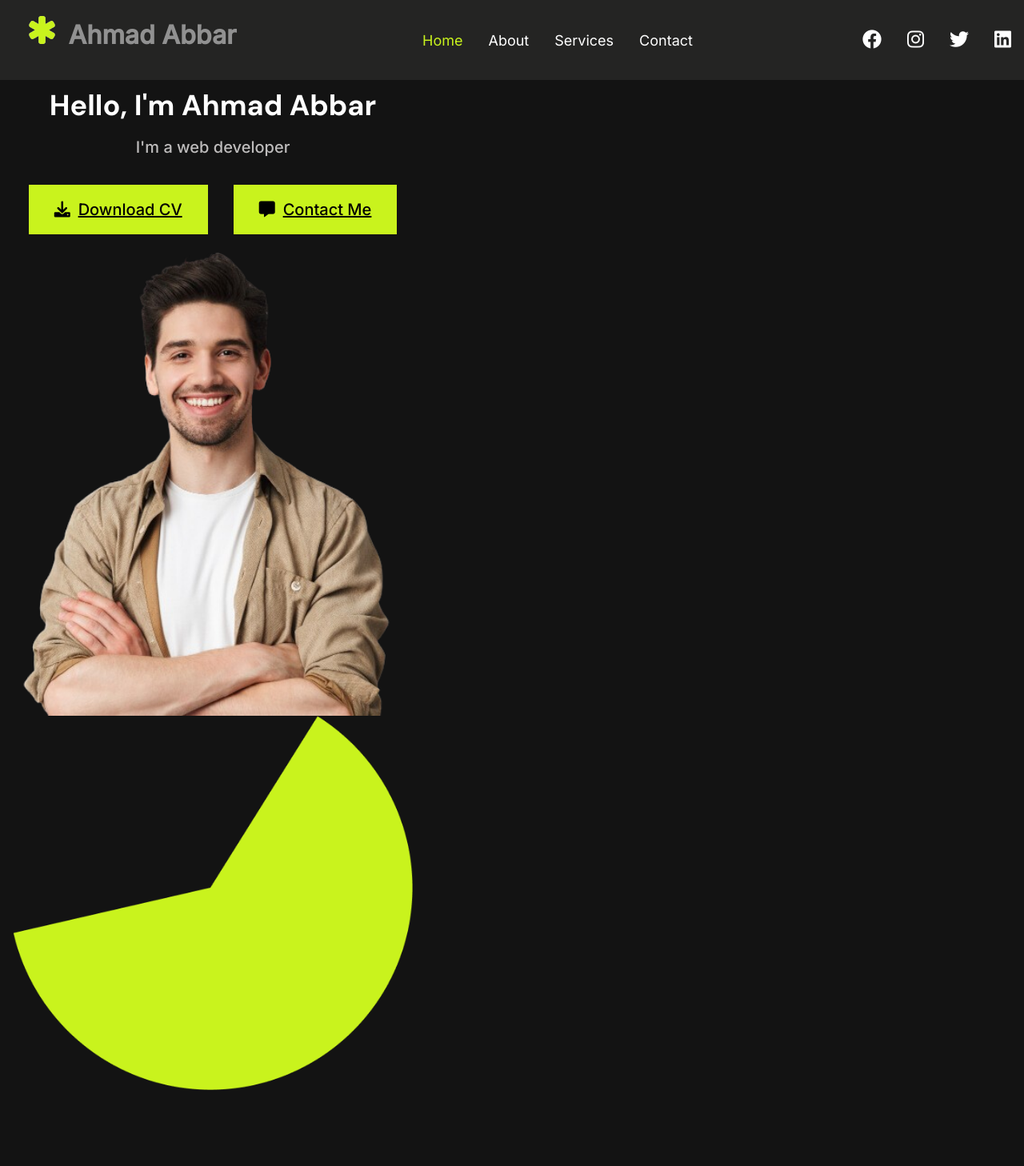
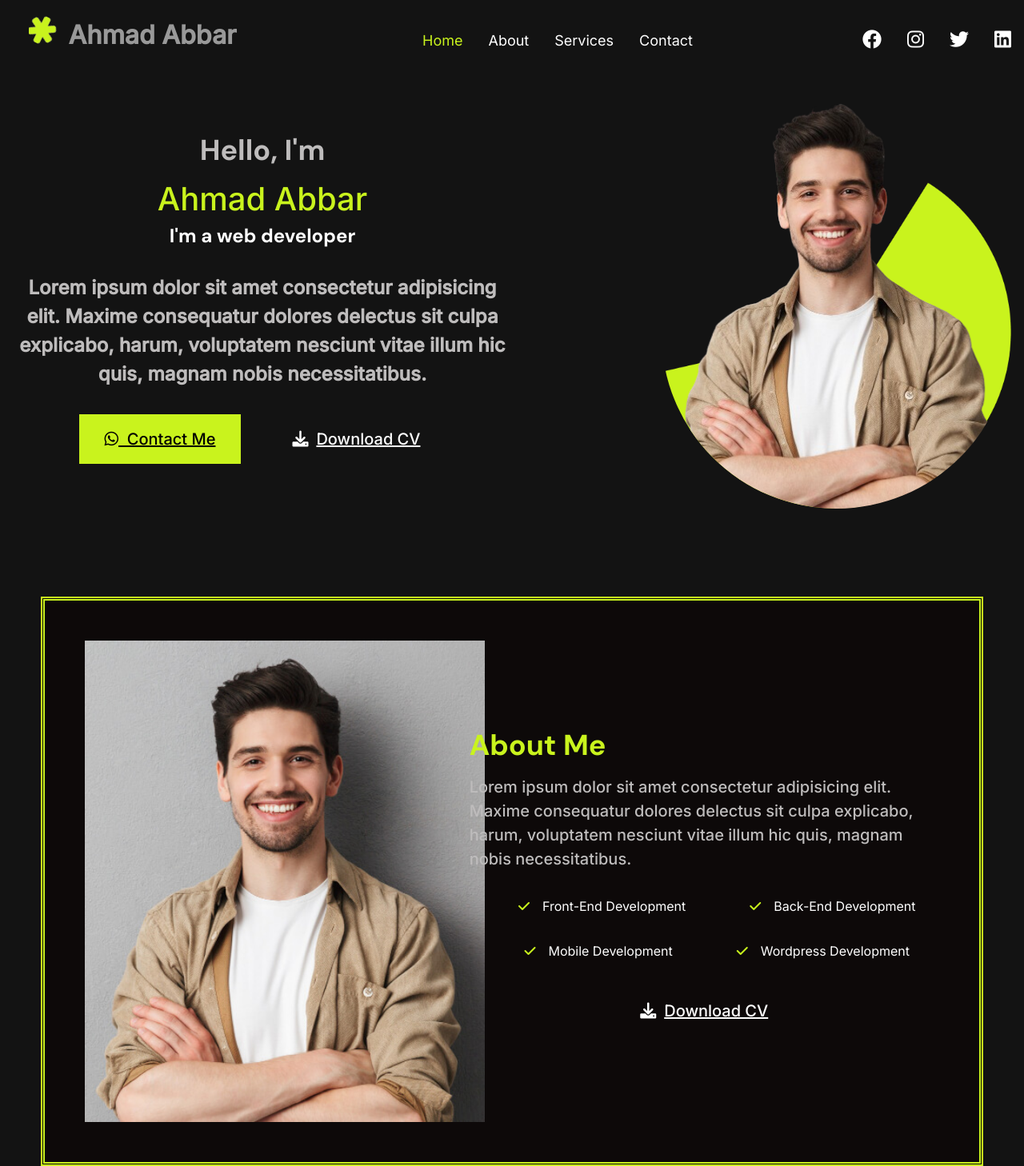
Before and after one commit to ahmadabodyaa121/portfolio, a plain HTML site: page index.html in a window 1280 px wide. Shown: the whole page at 80% size. Before the commit the page ends 1373 px from the top, so only its background shows below. Drawn offline with nearby package versions, Linux system fonts and the light colour scheme.

Commit message:
about me section

```diff
--- a/css/style.css
+++ b/css/style.css
@@ -19,6 +19,64 @@ span{
 p{
     color: var(--p-color);
 }
+/* start header */
+.header{
+    position: fixed;
+    top: 0;
+    left: 0;
+    width: 100%;
+    height: 100px;
+
+
+    z-index: 1000;
+}
+.header-active{background-color: #000000;
+border-bottom: 2px solid #393838;
+
+}
+.header .container{
+    display: flex;
+    justify-content: space-between;
+    align-items: center;
+}
+
+.header .container .logo img{
+    width: 175px;
+}
+.header .container .links{
+    display: flex;
+    gap: 2rem;
+}
+
+.header .container .links .link{
+    color: #fff;
+    text-decoration: none;
+    transition: 0.3s;
+    text-transform: capitalize;
+    font-size: 18px;
+    font-weight: 350;
+
+}
+.header .container .links .link.active{
+    color: var(--main-color);
+}
+.header .container .links .link:hover{
+    color: var(--main-color);
+    transform: scale(1.1);
+}
+.header .container .social-links{
+    display: flex;
+    gap: 2rem;
+}
+.header .container .social-links .social-link{
+    color: #fff;
+    font-size: 1.5rem;
+    transition: 0.3s;
+}
+.header .container .social-links .social-link:hover{
+    color: var(--main-color);
+    transform: scale(1.1);
+    }
 .logo{
     width: 300px;
     height: 100px;
@@ -96,13 +154,8 @@ p{
 }
 
 .hero{
-    display: flex;
     padding-top: 100px;
-    align-items: center;
-    justify-content: center;
-    background-size: cover;
-    background-position: center;
-    background-repeat: no-repeat;
+
 }
 .hero .container{
     display: flex;
@@ -110,19 +163,38 @@ p{
     align-items: center;
 
 }
-.hero-text{
+.hero .hero-text{
     text-align: center;
-    color: #fff;
+    width: 50%;
 }
-.hero-title{
+.hero .hero-text .hello{
     font-size: var(--h1-font-size);
     font-weight: 700;
     margin-bottom: 1rem;
+    color: var(--p-color);
 }
-.hero-desc{
-    font-size: var(--h3-font-size);
-    font-weight: 500;
+.hero .hero-text .hero-desc{
+    font-size: var(--h2-font-size);
+    font-weight: 700;
     margin-bottom: 2rem;
+}
+.hero .hero-img{
+    width: 35%;
+}
+.hero-img{
+    position: relative;
+    border-radius: 0 0 600px 600px;
+    /* background-color: var(--white-color); */
+    overflow: hidden;
+
+}
+.hero-bg-img{
+    position: absolute;
+
+    z-index: -1;
+   left:0;
+   bottom:0;
+
 }
 .hero-btns{
     display: flex;
@@ -130,7 +202,7 @@ p{
     justify-content: center;
     gap: 2rem;
 }
-.hero-btn{
+    .hero-contact-btn{
     display: inline-block;
     padding: 1rem 2rem;
     background-color: var(--main-color);
@@ -140,7 +212,20 @@ p{
     text-transform: capitalize;
     transition: 0.3s;
 }
-.hero-btn:hover{
+.download-btn{
+    display: inline-block;
+    padding: 1rem 2rem;
+    /* background-color: var(--main-color); */
+    color: var(--white-color);
+    font-size: var(--h3-font-size);
+    font-weight: 500;
+    text-transform: capitalize;
+    transition: 0.3s;
+}
+.hero-contact-btn:hover{
+    transform: scale(1.1);
+}
+.download-btn:hover{
     transform: scale(1.1);
 }
 .hero-img{
@@ -154,60 +239,87 @@ p{
     left: 0;
     z-index: -1;
 }
-/* start header */
-.header{
-    position: fixed;
-    top: 0;
-    left: 0;
-    width: 100%;
-    height: 100px;
-    background-color: #242423;
+/* end hero */
+/* start about */
+.about{
+    padding-top: 100px;
 
-    z-index: 100;
 }
-.header .container{
+.about .container{
+    padding: 50px;
     display: flex;
     justify-content: space-between;
     align-items: center;
+    background-color:rgb(13, 9, 9);
+    width: 92%;
+    border:5px double var(--main-color);
+}
+.about .about-img{
+    width: 40%;
+}
+.about .about-text {
+    width: 55%;
+}
+.about .about-title{
+    font-size: var(--h1-font-size);
+    font-weight: 700;
+    margin-bottom: 1rem;
+    color: var(--p-color);
+}
+.about .about-title {
+    color: var(--main-color);
+}
+.about .about-desc{
+    font-size: var(--h3-font-size);
+    font-weight: 500;
+    margin-bottom: 2rem;
+}
+.about .about-btns{
+    display: flex;
+    align-items: center;
+    justify-content: center;
+    gap: 2rem;
+}
+.about .about-contact-btn{
+    display: inline-block;
+    padding: 1rem 2rem;
+}
+.about .about-download-btn{
+    display: inline-block;
+    padding: 1rem 2rem;
+}
+.about .about-contact-btn:hover{
+    transform: scale(1.1);
+}
+.about .about-download-btn:hover{
+    transform: scale(1.1);
+}
+.about .about-img img{
+    width: 500px;
 }
 
-.header .container .logo img{
-    width: 175px;
+.my-experiences-container .my-experiences{
+    display: flex;
+    flex-wrap: wrap;
+    justify-content: center;
+    align-items: center;
+    margin-top: 2rem;
+    margin-bottom: 2rem;
+    gap: 5rem;
+
 }
-.header .container .links{
+.fa-check{
+    color: var(--main-color);
+}
+.about .my-experiences .experience-item{
     display: flex;
-    gap: 2rem;
+    align-items: center;
+    gap: 1rem;
 }
 
-.header .container .links .link{
-    color: #fff;
-    text-decoration: none;
-    transition: 0.3s;
-    text-transform: capitalize;
-    font-size: 18px;
-    font-weight: 350;
 
-}
-.header .container .links .link.active{
-    color: var(--main-color);
-}
-.header .container .links .link:hover{
-    color: var(--main-color);
-    transform: scale(1.1);
-}
-.header .container .social-links{
-    display: flex;
-    gap: 2rem;
-}
-.header .container .social-links .social-link{
-    color: #fff;
-    font-size: 1.5rem;
-    transition: 0.3s;
-}
-.header .container .social-links .social-link:hover{
-    color: var(--main-color);
-    transform: scale(1.1);
-    }
+/* end about */
+
 body{
     background-color: #131313;
     color: #fff;
--- a/index.html
+++ b/index.html
@@ -7,7 +7,8 @@
     <title>protfolio | Ahmad Abbar</title>
 
     <!-- to add favicon -->
-    <link rel="icon " href="img/logo_icon.png">
+    <link rel="icon "  href="img/logo_icon.png">
+
     <!-- css  -->
     <!-- bootstrap -->
     <link href="https://cdn.jsdelivr.net/npm/bootstrap@5.3.3/dist/css/bootstrap.min.css" rel="stylesheet"
@@ -56,31 +57,76 @@
     </header>
     <!-- end header -->
     <!-- home -->
-    <section class="hero">
+    <div class="hero">
         <div class="container">
             <div class="hero-text">
-                    <h1 class="hero-title">Hello, I'm Ahmad Abbar</h1>
-                    <p class="hero-desc">I'm a web developer</p>
+                <h6 class="hello">Hello, I'm </h6>
+                <h1 class="title"><span>Ahmad Abbar</span></h1>
+                <h2 class="hero-desc">I'm a web developer</h2>
+                <p class="hero-desc">Lorem ipsum dolor sit amet consectetur adipisicing elit. Maxime consequatur dolores
+                    delectus sit culpa explicabo, harum, voluptatem nesciunt vitae illum hic quis, magnam nobis
+                    necessitatibus.</p>
                 <div class="hero-btns">
-                        <a href="#" class="hero-btn"><i class="fa-solid fa-download">&nbsp;&nbsp;</i>Download CV</a>
-                        <a href="#" class="hero-btn"><i class="fa-solid fa-message">&nbsp;&nbsp;</i>Contact Me</a>
+                    <a href="http://wa.me/352681588623" class="hero-contact-btn"><i class="fa-brands fa-whatsapp"></i>&nbsp;&nbsp;</i>Contact Me</a>
+                    <a href="img/c.pdf" download class="download-btn"><i class="fa-solid fa-download">&nbsp;&nbsp;</i>Download CV</a>
+
+                </div>
             </div>
             <div class="hero-img">
                 <img src="img/home.png" alt="hero">
-                    <img src="img/bg_img_home.png" alt="hero">
+                <img class="hero-bg-img" src="img/bg_img_home.png" alt="hero">
             </div>
         </div>
 
-    </section>
-    <!-- end home -->
+    </div>
+    </div>
+    <!-- end hero -->
+    <!-- about -->
+    <div class="about">
+        <div class="container">
+            <div class="about-img">
+                <img src="img/about.jpg" alt="about">
+            </div>
+            <div class="about-text">
+                <h2 class="about-title">About Me</h2>
+                <p class="about-desc">Lorem ipsum dolor sit amet consectetur adipisicing elit. Maxime consequatur dolores
+                    delectus sit culpa explicabo, harum, voluptatem nesciunt vitae illum hic quis, magnam nobis
+                    necessitatibus.</p>
+                    <div class="my-experiences-container">
+                    <ul class="my-experiences">
+
+                        <li class="experience-item"><i class="fa-solid fa-check"></i>
+                            Front-End Development
+
+                        </li>
+                        <li class="experience-item"><i class="fa-solid fa-check"></i>
+                            Back-End Development
+                        </li>
+
+                    </ul>
+                    <ul class="my-experiences">
+                                <li class="experience-item"><i class="fa-solid fa-check"></i>
+                            Mobile Development
+                        </li>
+                        <li class="experience-item"><i class="fa-solid fa-check"></i>
+                            Wordpress Development
+                        </li>
+                    </ul>
+                <div class="about-btns">
+                    <a href="img/c.pdf" download class="download-btn"><i class="fa-solid fa-download">&nbsp;&nbsp;</i>Download CV</a>
+                </div>
+            </div>
+        </div>
+    </div>
 
 
 
 
 
 
-
-    </section>
+    </div>
+    <!-- js -->
+    <script src="js/main.js"></script>
 </body>
 
 </html>
--- a/js/main.js
+++ b/js/main.js
@@ -0,0 +1,9 @@
+// add class active to header on scroll
+let header = document.querySelector(".header");
+window.onscroll = function () {
+    if (window.scrollY > 50) {
+        header.classList.add("header-active");
+    } else {
+        header.classList.remove("header-active");
+    }
+}
```
Also changed, not shown: 1 other file. Lines whose indentation alone changed are shown as unchanged.
